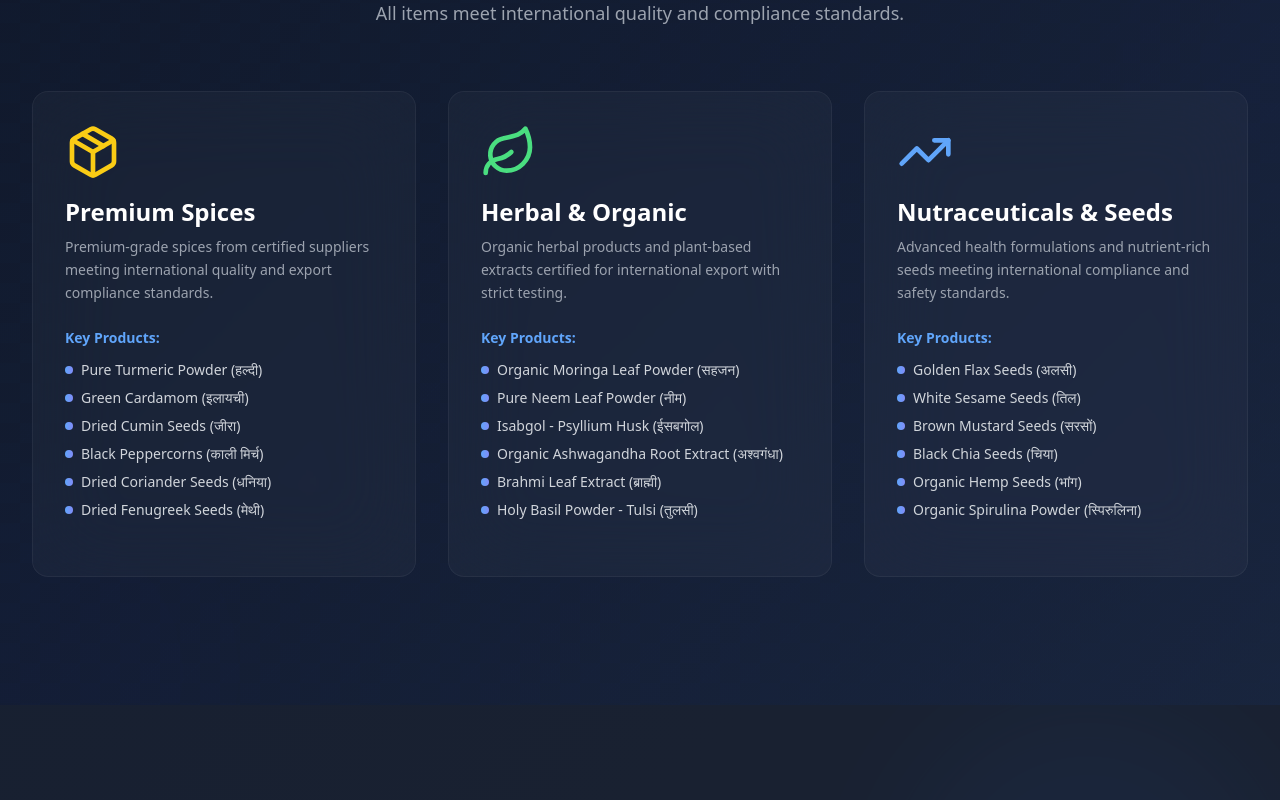
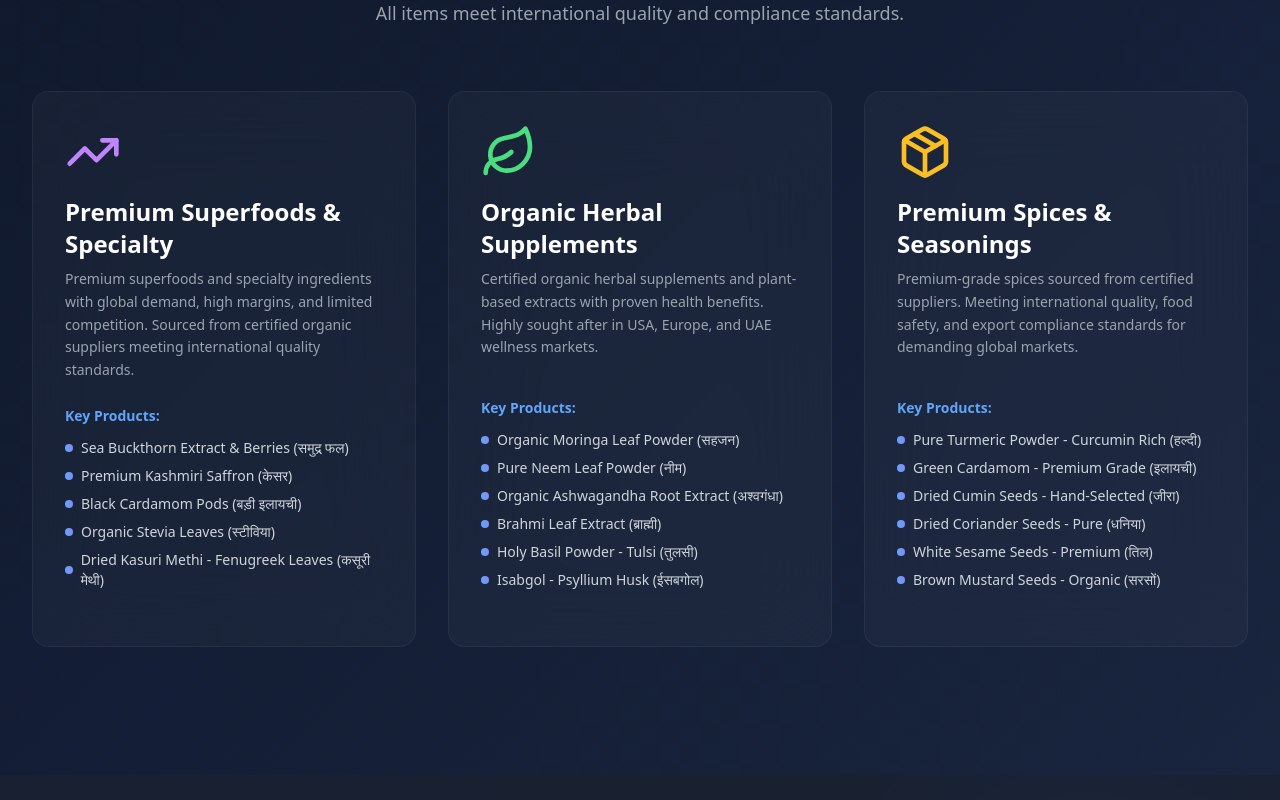
Before and after one commit to avishukla3007/Export, a React (Vite) app: page / in a window 1280 px wide. Shown: the part 1680-2480 px from the top of the page. Built offline with nearby package versions, Linux system fonts and the light colour scheme.

Commit message:
Strategic product portfolio overhaul: add Sea Buckthorn, Saffron, premium superfoods; remove low-margin items

```diff
--- a/src/sections/ProductsSection.tsx
+++ b/src/sections/ProductsSection.tsx
@@ -7,27 +7,27 @@ export default function ProductsSection() {
   const products = [
     {
       id: 1,
-      title: 'Premium Spices',
-      icon: Package,
-      items: ['Pure Turmeric Powder (हल्दी)', 'Green Cardamom (इलायची)', 'Dried Cumin Seeds (जीरा)', 'Black Peppercorns (काली मिर्च)', 'Dried Coriander Seeds (धनिया)', 'Dried Fenugreek Seeds (मेथी)'],
-      description: 'Premium-grade spices from certified suppliers meeting international quality and export compliance standards.',
-      color: 'text-yellow-400',
+      title: 'Premium Superfoods & Specialty',
+      icon: TrendingUp,
+      items: ['Sea Buckthorn Extract & Berries (समुद्र फल)', 'Premium Kashmiri Saffron (केसर)', 'Black Cardamom Pods (बड़ी इलायची)', 'Organic Stevia Leaves (स्टीविया)', 'Dried Kasuri Methi - Fenugreek Leaves (कसूरी मेथी)'],
+      description: 'Premium superfoods and specialty ingredients with global demand, high margins, and limited competition. Sourced from certified organic suppliers meeting international quality standards.',
+      color: 'text-purple-400',
     },
     {
       id: 2,
-      title: 'Herbal & Organic',
+      title: 'Organic Herbal Supplements',
       icon: Leaf,
-      items: ['Organic Moringa Leaf Powder (सहजन)', 'Pure Neem Leaf Powder (नीम)', 'Isabgol - Psyllium Husk (ईसबगोल)', 'Organic Ashwagandha Root Extract (अश्वगंधा)', 'Brahmi Leaf Extract (ब्राह्मी)', 'Holy Basil Powder - Tulsi (तुलसी)'],
-      description: 'Organic herbal products and plant-based extracts certified for international export with strict testing.',
+      items: ['Organic Moringa Leaf Powder (सहजन)', 'Pure Neem Leaf Powder (नीम)', 'Organic Ashwagandha Root Extract (अश्वगंधा)', 'Brahmi Leaf Extract (ब्राह्मी)', 'Holy Basil Powder - Tulsi (तुलसी)', 'Isabgol - Psyllium Husk (ईसबगोल)'],
+      description: 'Certified organic herbal supplements and plant-based extracts with proven health benefits. Highly sought after in USA, Europe, and UAE wellness markets.',
       color: 'text-green-400',
     },
     {
       id: 3,
-      title: 'Nutraceuticals & Seeds',
-      icon: TrendingUp,
-      items: ['Golden Flax Seeds (अलसी)', 'White Sesame Seeds (तिल)', 'Brown Mustard Seeds (सरसों)', 'Black Chia Seeds (चिया)', 'Organic Hemp Seeds (भांग)', 'Organic Spirulina Powder (स्पिरुलिना)'],
-      description: 'Advanced health formulations and nutrient-rich seeds meeting international compliance and safety standards.',
-      color: 'text-blue-400',
+      title: 'Premium Spices & Seasonings',
+      icon: Package,
+      items: ['Pure Turmeric Powder - Curcumin Rich (हल्दी)', 'Green Cardamom - Premium Grade (इलायची)', 'Dried Cumin Seeds - Hand-Selected (जीरा)', 'Dried Coriander Seeds - Pure (धनिया)', 'White Sesame Seeds - Premium (तिल)', 'Brown Mustard Seeds - Organic (सरसों)'],
+      description: 'Premium-grade spices sourced from certified suppliers. Meeting international quality, food safety, and export compliance standards for demanding global markets.',
+      color: 'text-amber-400',
     },
   ]
 
```
